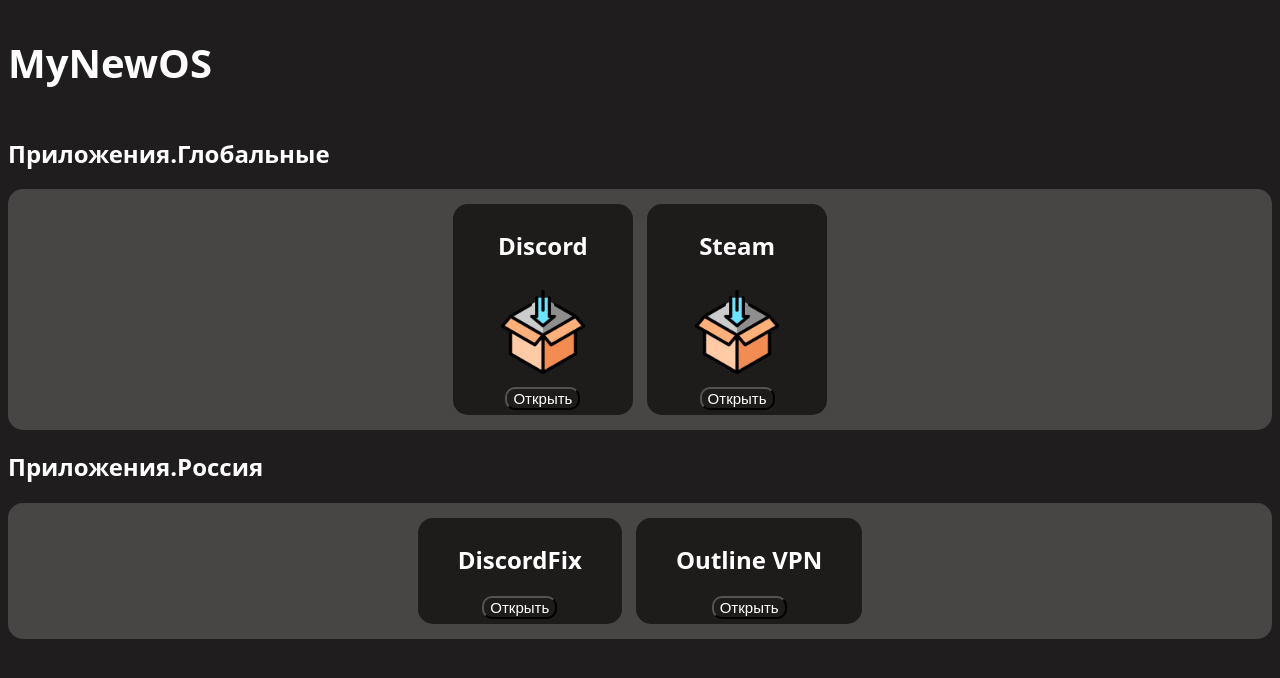
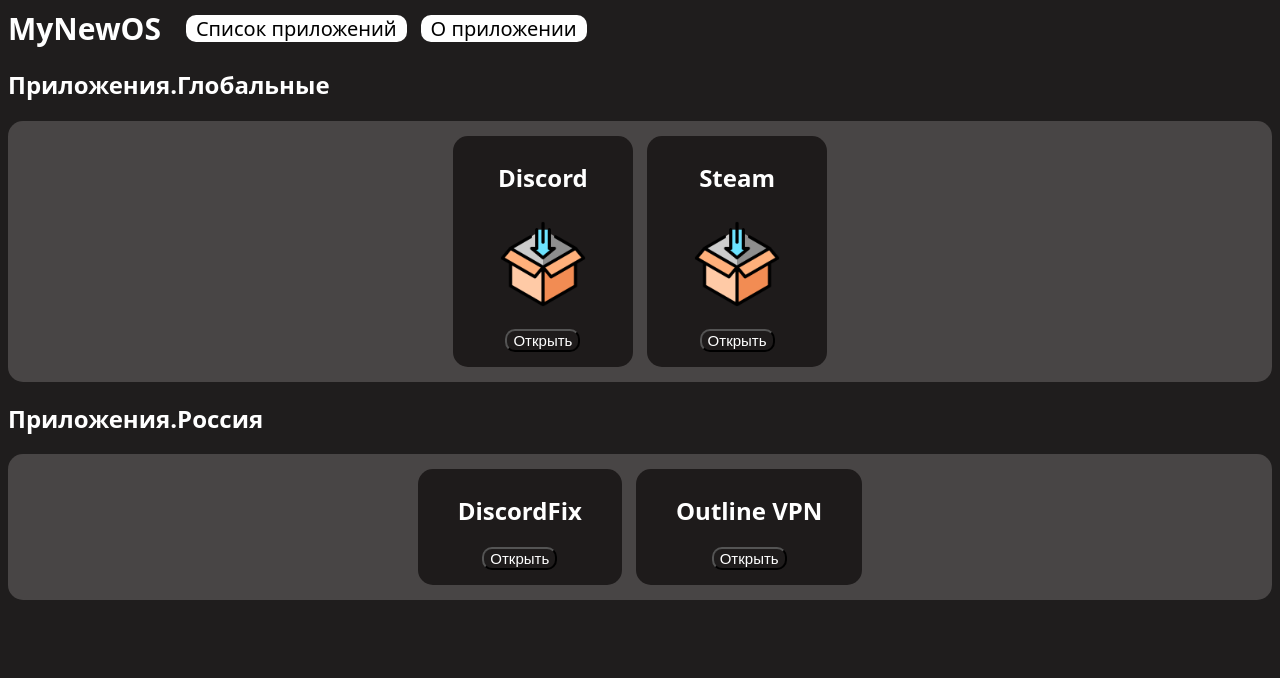
Before and after one commit to refy1k/MyNewOs, a website: page src/index.html in a window 1280 px wide. Drawn offline with Linux system fonts and the light colour scheme.

Commit message:
Refactor header layout and styles in index.html and styles.css
- Updated header structure in index.html to include new navigation links.
- Adjusted header styles for better alignment and appearance in styles.css.
- Modified font sizes and added padding for improved readability and aesthetics.

```diff
--- a/src/index.html
+++ b/src/index.html
@@ -8,9 +8,11 @@
 </head>
 <body>
   <header>
-    <div class="headerbootstrap">
       <h1>MyNewOS</h1>
-    </div>
+      <div class="HeaderBlock">
+        <a class="HeaderText" href="#">Список приложений</a>
+        <a class="HeaderText" href="#">О приложении</a>
+      </div>
   </header>
 
   <main>
--- a/src/styles.css
+++ b/src/styles.css
@@ -1,19 +1,31 @@
+header {
+    text-align: center;
+    font-size: 15px;
+    display: inline;
+    display: flex;
+    height: 40px;
+    align-items: center;
+}
+
+.HeaderBlock {
+    color: white;
+    padding: 20px;
+}
+
+.HeaderText {
+    color: rgb(0, 0, 0);
+    font-size: 20px;
+    padding: 0 10px;
+    margin: 0 5px;
+    text-decoration: none;
+    background-color: rgb(255, 255, 255);
+    border-radius: 10px;
+}
+
 body {
     background-color: rgb(31, 29, 29);
     color: white;
     font-family: system-ui, -apple-system, BlinkMacSystemFont, 'Segoe UI', Roboto, Oxygen, Ubuntu, Cantarell, 'Open Sans', 'Helvetica Neue', sans-serif;
-}
-
-header {
-    text-align: center;
-    font-size: 20px;
-    display: inline;
-}
-
-.headerbootstrap {
-    font-size: 20px;
-    display: inline;
-    display: flex;
 }
 
 .buttonbootstrap {
@@ -22,7 +34,7 @@
     border-radius: 10px;
     font-size: 15px;
     display: block;
-    margin: 0 auto;
+    margin: 10px auto;
 }
 
 .mainbootstrap {
```
